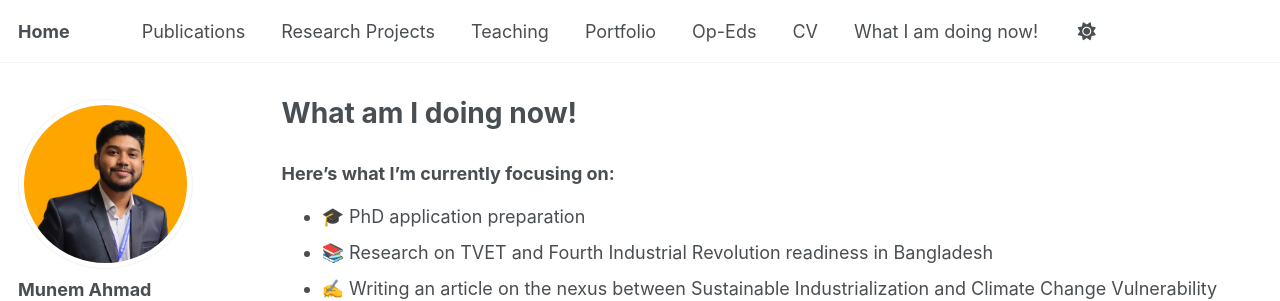
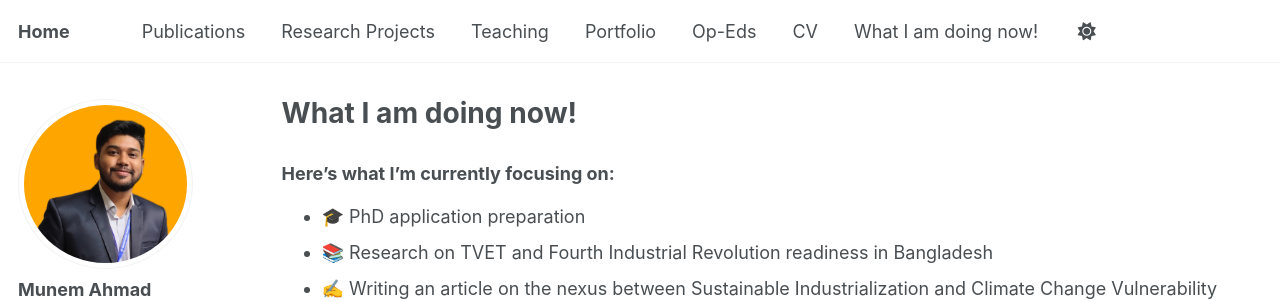
Before and after one commit to munemahmad/munemahmad.github.io, a Jekyll site: the page built from _pages/now.md, in a window 1280 px wide. Shown: the top 301 px of the page. Built offline with Jekyll 4.4.1, drawn with Linux system fonts in a browser that asks for light colours; some web fonts are replaced; a script that is not in the unit is left out.

Commit message:
Update now.md

```diff
--- a/_pages/now.md
+++ b/_pages/now.md
@@ -1,6 +1,6 @@
 ---
 layout: archive
-title: "What am I doing now!"
+title: "What I am doing now!"
 permalink: /now/
 author_profile: true
 ---
```
